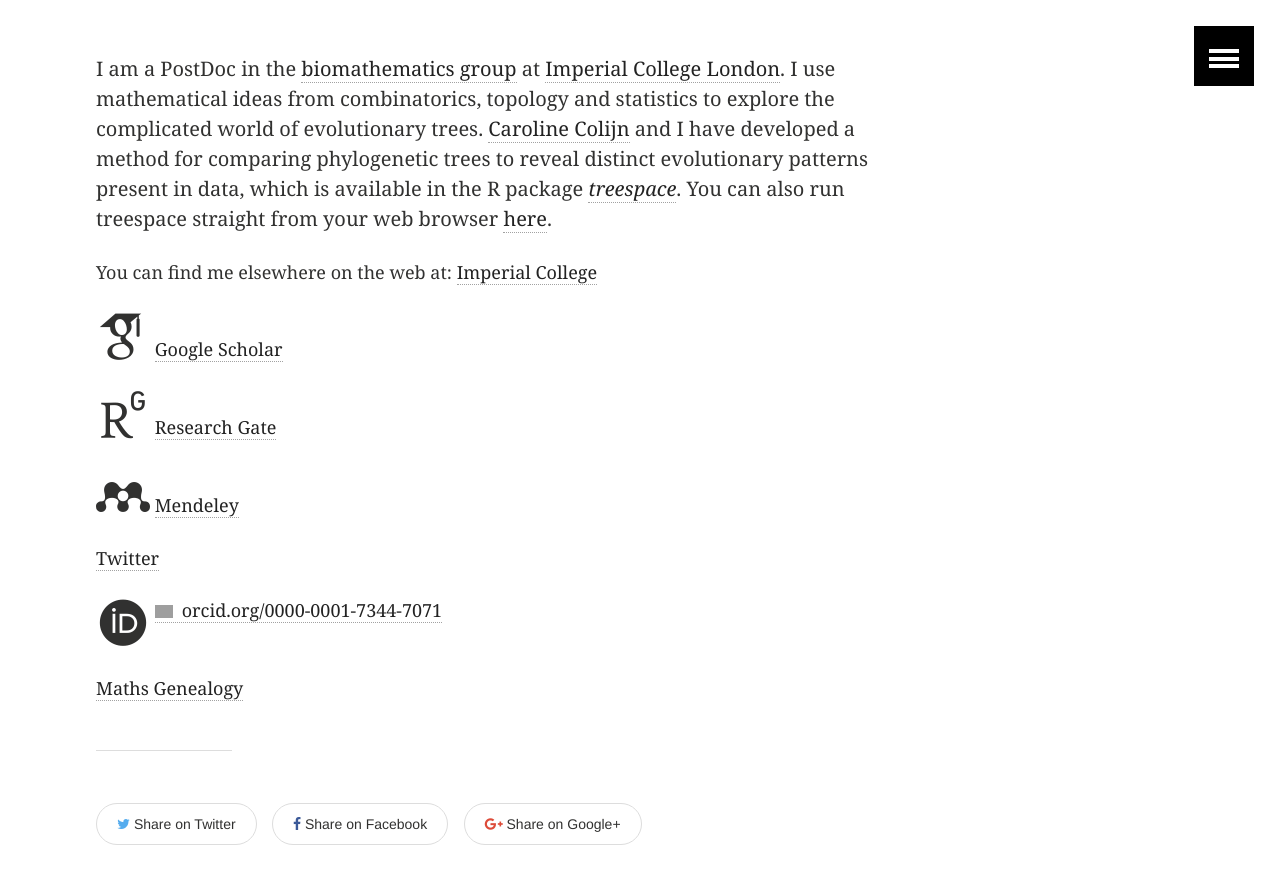
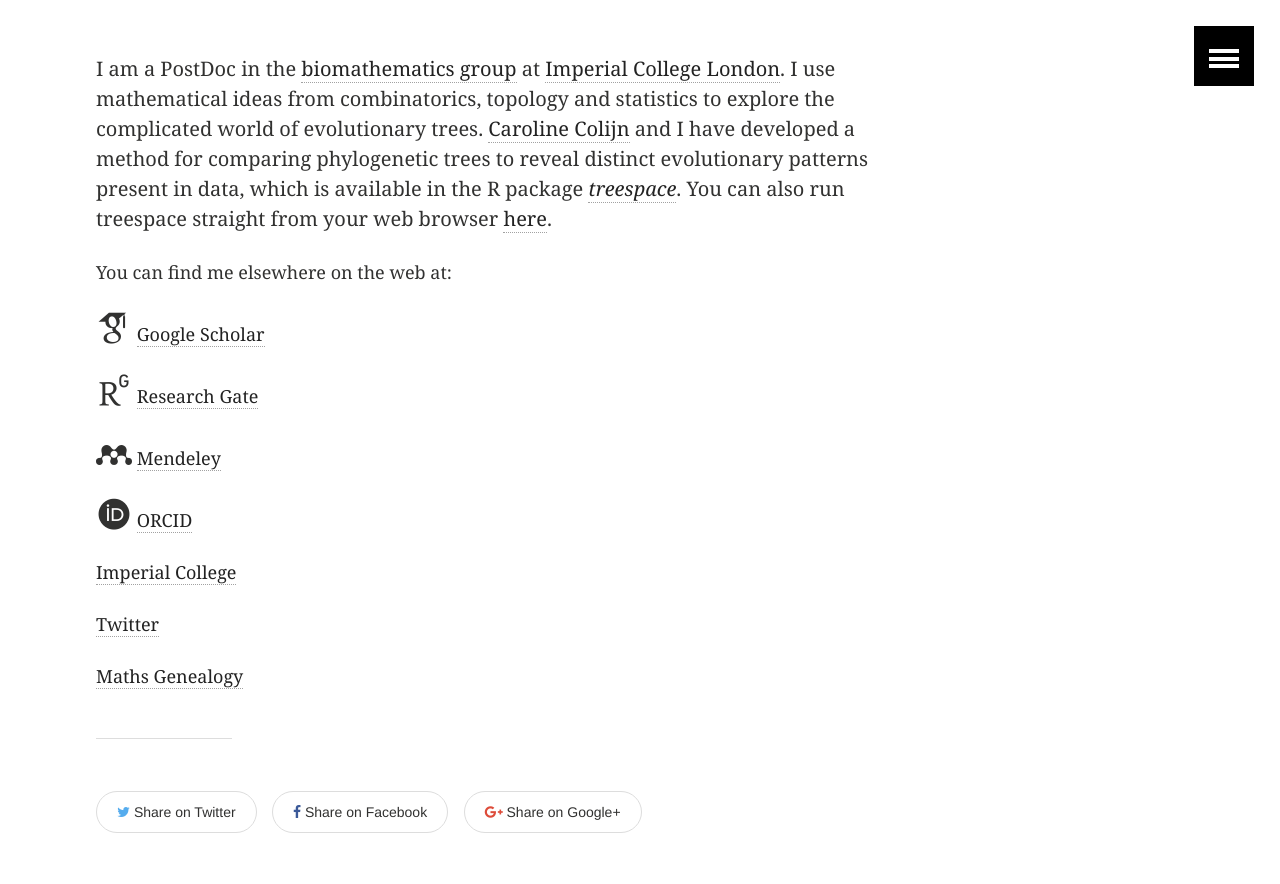
Before and after one commit to MichelleKendall/MichelleKendall.github.io, a Jekyll site: the page built from about.md, in a window 1280 px wide and 900 px high, scrolled down 465 px. Shown: the top 884 px of the window. Built offline with Jekyll 4.4.1, drawn with Linux system fonts in a browser that asks for light colours; some web fonts are replaced; comment, search, counter and statistics services are not loaded; grey boxes are pictures that could not be loaded.

Commit message:
Updating about

```diff
--- a/about.md
+++ b/about.md
@@ -12,16 +12,17 @@
 You can also run treespace straight from your web browser <a href="http://shiny.imperial-stats-experimental.co.uk/users/mlkendal/treespace/" target="_blank">here</a>.
 
 You can find me elsewhere on the web at:
+
+<i class="ai ai-google-scholar ai-2x"></i> <a href="https://scholar.google.co.uk/citations?user=CAzbfakAAAAJ&hl=en" target="_blank">Google Scholar</a>
+
+<i class="ai ai-researchgate ai-2x"></i> <a href="https://www.researchgate.net/profile/Michelle_Kendall" target="_blank">Research Gate</a>
+
+<i class="ai ai-mendeley ai-2x"></i> <a href="https://www.mendeley.com/profiles/michelle-kendall1/" target="_blank">Mendeley</a>
+
+<i class="ai ai-orcid ai-2x"></i> <a href="https://orcid.org/0000-0001-7344-7071" target="_blank">ORCID</a>
+
 <a href="http://www.imperial.ac.uk/people/m.kendall" target="_blank">Imperial College</a>
-
-<i class="ai ai-google-scholar ai-3x"></i> <a href="https://scholar.google.co.uk/citations?user=CAzbfakAAAAJ&hl=en" target="_blank">Google Scholar</a>
-
-<i class="ai ai-researchgate ai-3x"></i> <a href="https://www.researchgate.net/profile/Michelle_Kendall" target="_blank">Research Gate</a>
-
-<i class="ai ai-mendeley ai-3x"></i> <a href="https://www.mendeley.com/profiles/michelle-kendall1/" target="_blank">Mendeley</a>
 
 <a href="https://twitter.com/Miche11eKenda11" target="_blank">Twitter</a>
 
-<i class="ai ai-orcid ai-3x"></i> <a href="https://orcid.org/0000-0001-7344-7071" target="orcid.widget" rel="noopener noreferrer" style="vertical-align:top;"><img src="https://orcid.org/sites/default/files/images/orcid_16x16.png" style="width:1em;margin-right:.5em;" alt="ORCID iD icon">orcid.org/0000-0001-7344-7071</a>
-
 <a href="http://genealogy.math.ndsu.nodak.edu/id.php?id=181879" target="_blank">Maths Genealogy</a>
```
